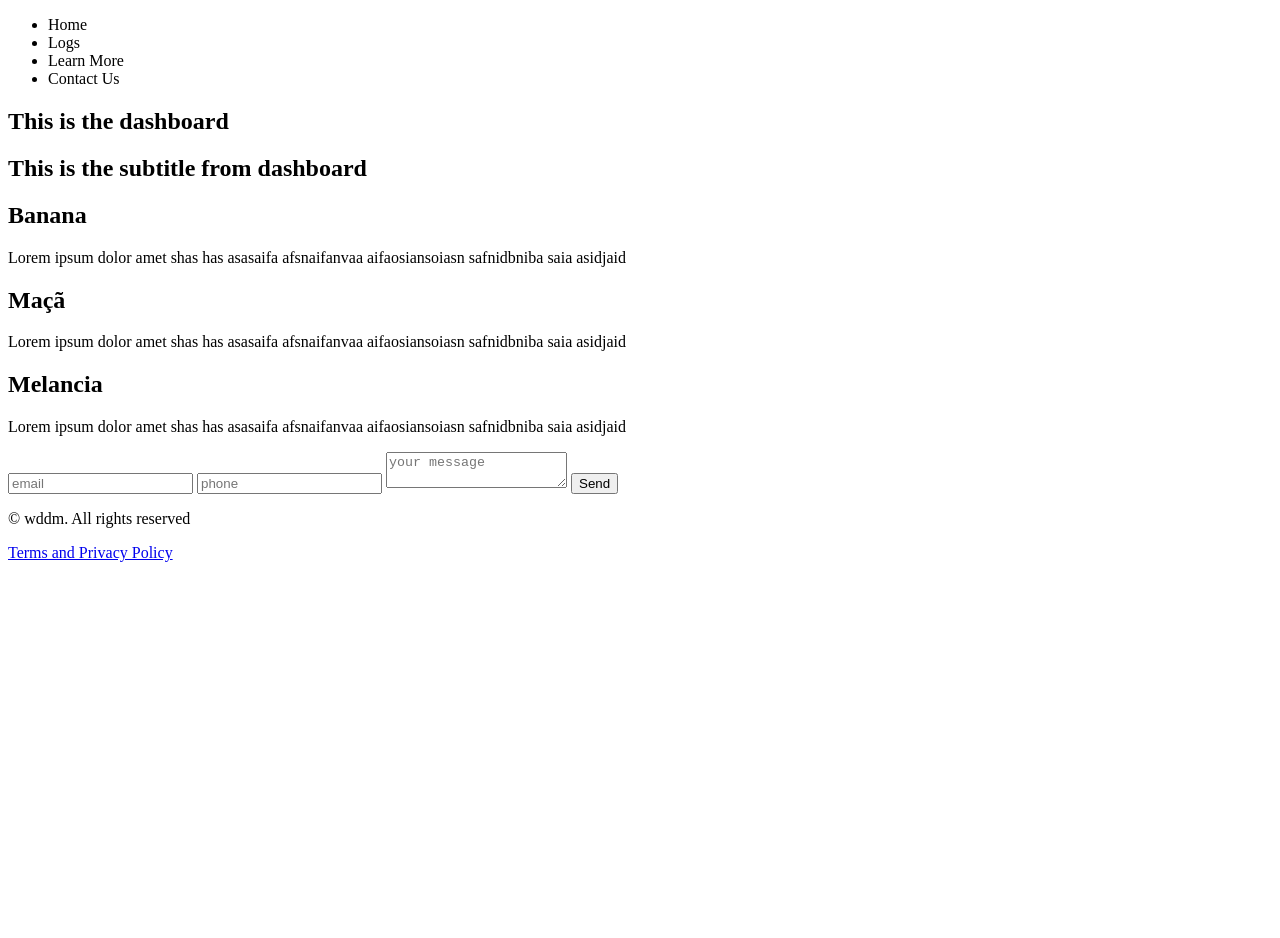
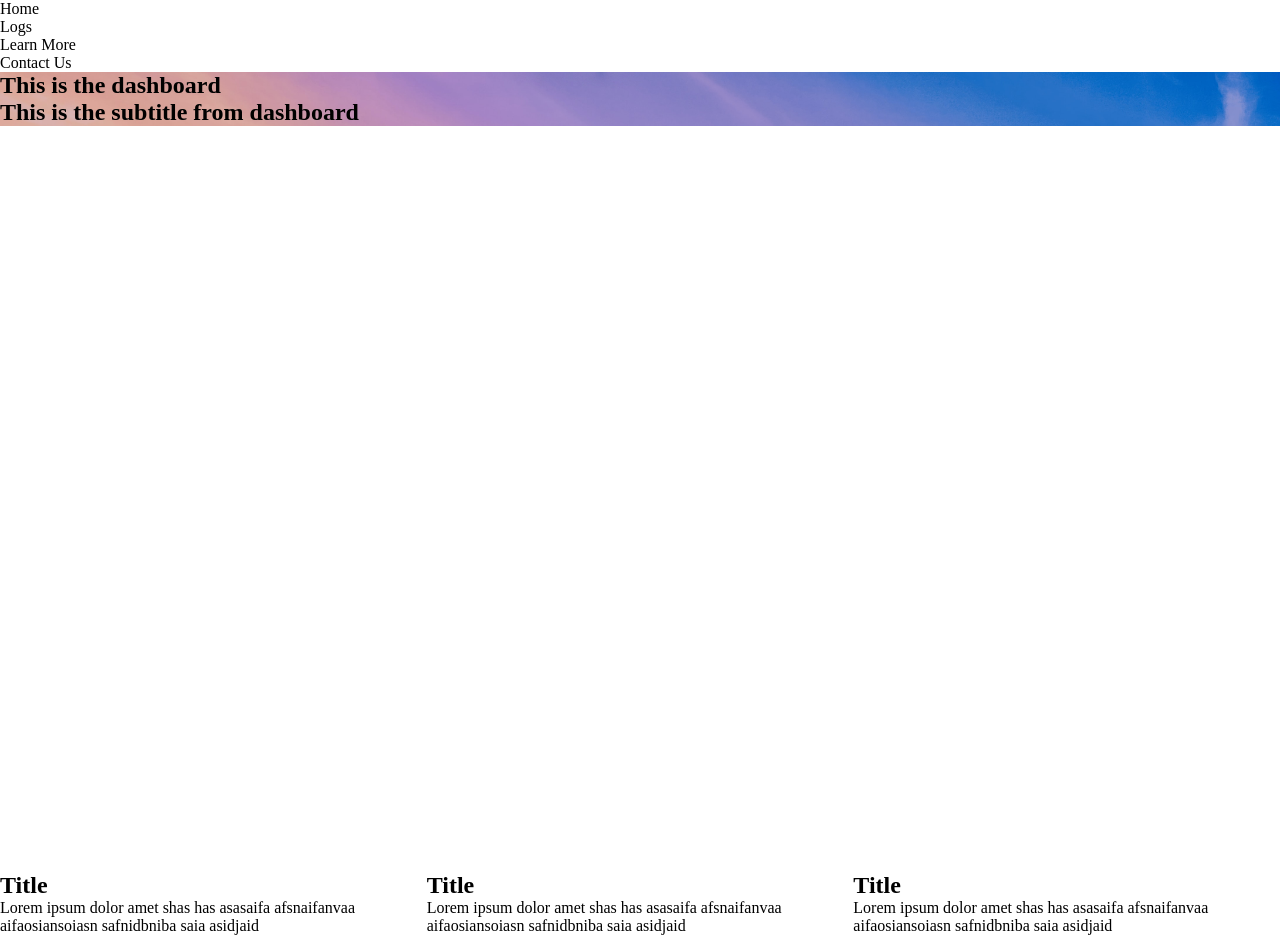
Before and after one commit to jeanlsilva/WWDM-114, a plain HTML site: page Dashboard/index.html in a window 1280 px wide. Shown: the top 938 px of the page. Before the commit the page ends 800 px from the top, so only its background shows below. Drawn offline with Linux system fonts and the light colour scheme.

Commit message:
Dashboard rollback/Login styling improvements

```diff
--- a/Dashboard/index.html
+++ b/Dashboard/index.html
@@ -1,5 +1,12 @@
 <!DOCTYPE html>
 <html lang="en">
+<head>
+    <meta charset="UTF-8">
+    <meta http-equiv="X-UA-Compatible" content="IE=edge">
+    <meta name="viewport" content="width=device-width, initial-scale=1.0">
+    <link rel='stylesheet' href='./style.css' />
+    <title>Dashboard</title>
+</head>
 <body>
     <header>
         <nav>
@@ -20,15 +27,15 @@
     <section id='middle'>
         <div class='grid'>
             <div>
-                <h2>Banana</h2>
+                <h2>Title</h2>
                 <p>Lorem ipsum dolor amet shas has asasaifa afsnaifanvaa aifaosiansoiasn safnidbniba saia asidjaid</p>
             </div>
             <div>
-                <h2>Maçã</h2>
+                <h2>Title</h2>
                 <p>Lorem ipsum dolor amet shas has asasaifa afsnaifanvaa aifaosiansoiasn safnidbniba saia asidjaid</p>
             </div>
             <div>
-                <h2>Melancia</h2>
+                <h2>Title</h2>
                 <p>Lorem ipsum dolor amet shas has asasaifa afsnaifanvaa aifaosiansoiasn safnidbniba saia asidjaid</p>
             </div>
         </div>
--- a/Login/styles.css
+++ b/Login/styles.css
@@ -12,3 +12,8 @@
     left: 50%;
     transform: translateX(-50%), translateY(-50%);
 }
+
+input {
+    background-color: #999999;
+    color: #FF0000;
+}
```
